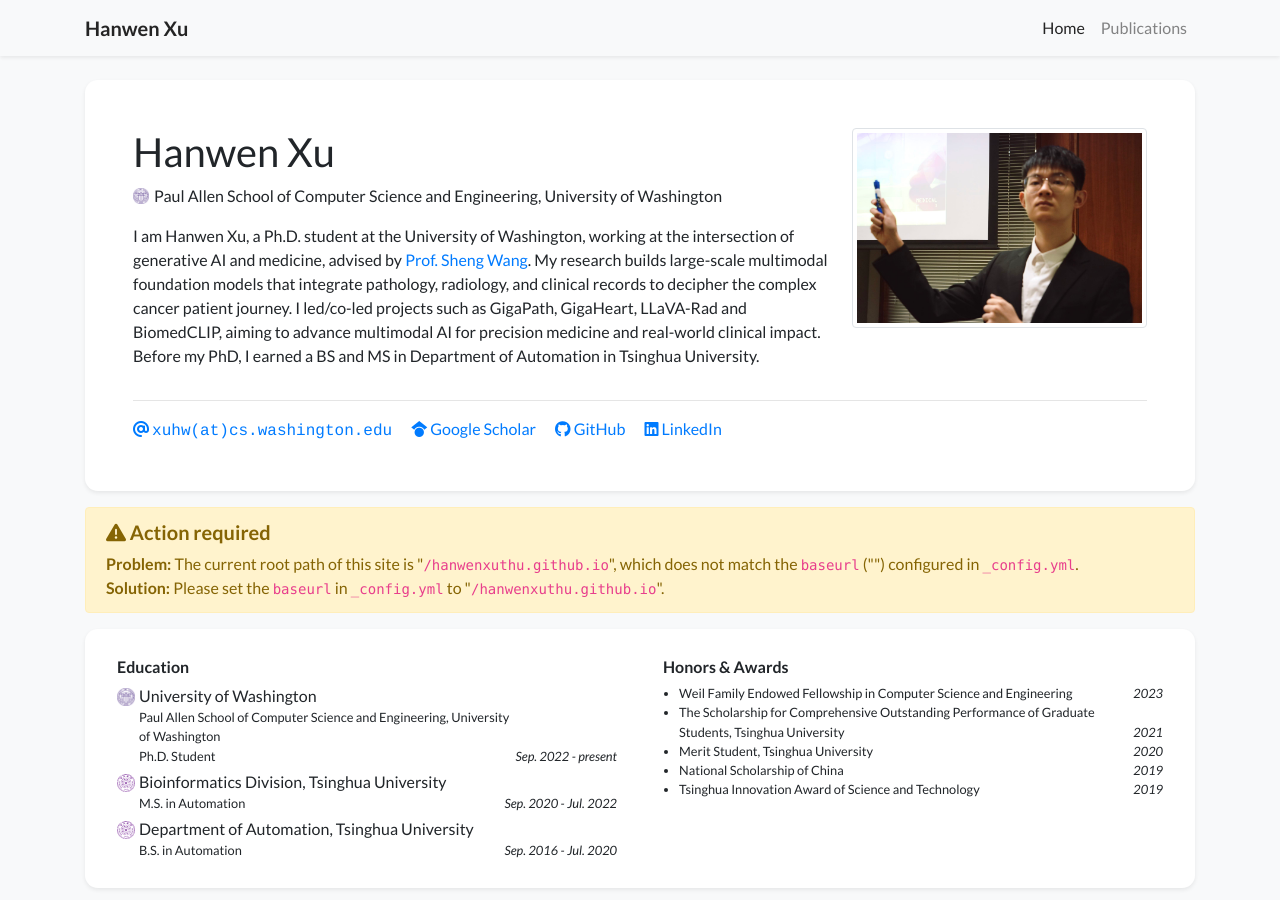
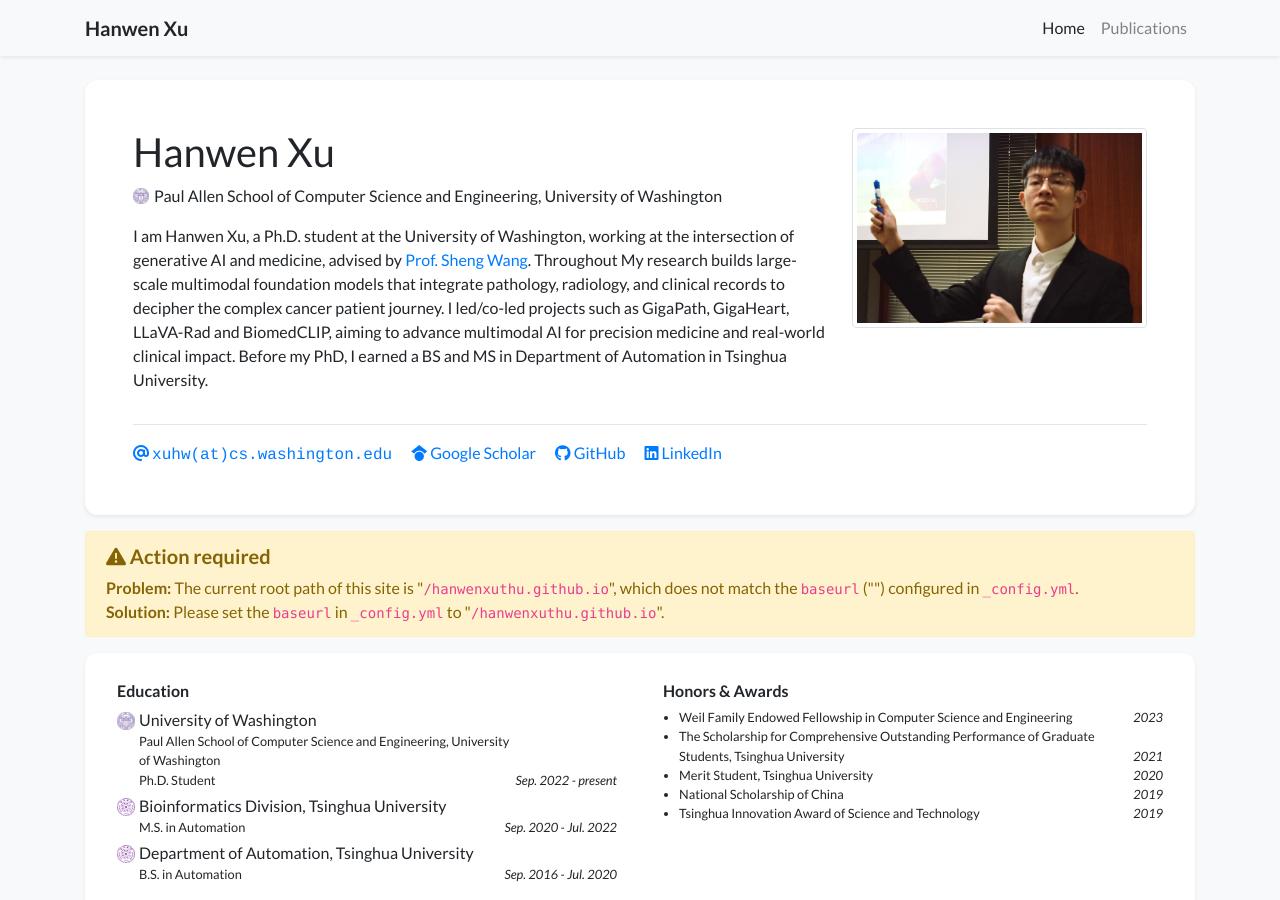
Before and after one commit to HanwenXuTHU/hanwenxuthu.github.io, a Jekyll site: the page built from index.html, in a window 1280 px wide and 900 px high. Built offline with Jekyll 4.4.1, drawn with Linux system fonts in a browser that asks for light colours; nearby versions of some CDN libraries; a style sheet for code colours, icons or effects is not loaded.

Commit message:
update pub

```diff
--- a/_data/display.yml
+++ b/_data/display.yml
@@ -6,5 +6,5 @@
 
 # Feel free to replace the footer text if you would like to, but I will greatly appreciate it
 # if you keep the link to the template so that more people can benefit from it. Thanks!
-footer_text: >-
-  <a href="https://github.com/luost26/academic-homepage" target="_blank"><i class="fas fa-pencil-ruler"></i> academic-homepage</a>
+# footer_text: >-
+#   <a href="https://github.com/luost26/academic-homepage" target="_blank"><i class="fas fa-pencil-ruler"></i> academic-homepage</a>
--- a/_data/profile.yml
+++ b/_data/profile.yml
@@ -24,7 +24,7 @@
 short_bio_text_justify: false
 short_bio: >-
   <p>
-    I am Hanwen Xu, a Ph.D. student at the University of Washington, working at the intersection of generative AI and medicine, advised by <a href="https://homes.cs.washington.edu/~swang/" target="_blank">Prof. Sheng Wang</a>. My research builds large-scale multimodal foundation models that integrate pathology, radiology, and clinical records to decipher the complex cancer patient journey. I led/co-led projects such as GigaPath, GigaHeart, LLaVA-Rad and BiomedCLIP, aiming to advance multimodal AI for precision medicine and real-world clinical impact. Before my PhD, I earned a BS and MS in Department of Automation in Tsinghua University.
+    I am Hanwen Xu, a Ph.D. student at the University of Washington, working at the intersection of generative AI and medicine, advised by <a href="https://homes.cs.washington.edu/~swang/" target="_blank">Prof. Sheng Wang</a>. Throughout My research builds large-scale multimodal foundation models that integrate pathology, radiology, and clinical records to decipher the complex cancer patient journey. I led/co-led projects such as GigaPath, GigaHeart, LLaVA-Rad and BiomedCLIP, aiming to advance multimodal AI for precision medicine and real-world clinical impact. Before my PhD, I earned a BS and MS in Department of Automation in Tsinghua University.
   </p>
 
 portrait_url: /assets/images/photos/hanwen.jpg
--- a/index.html
+++ b/index.html
@@ -28,3 +28,9 @@
         title='<i class="fas fa-star"></i> Selected Publications'
     %}
 {% endif %}
+
+<div style="width: 100%; text-align: center;">
+    <div style="display: inline-block; width: 250px; height: 150px;">
+        <script type="text/javascript" id="clustrmaps" src="//clustrmaps.com/map_v2.js?d=A2T58r86aBGvkHGExji5H213K01bLGRtrAuJOCCwIvg&cl=ffffff&w=a"></script>
+    </div>
+  </div>
```
Also changed, not shown: _publications/2025/2025-pub-example-4.md (added, +34 -0 lines), assets/images/covers/gigaheart.webp (added).
